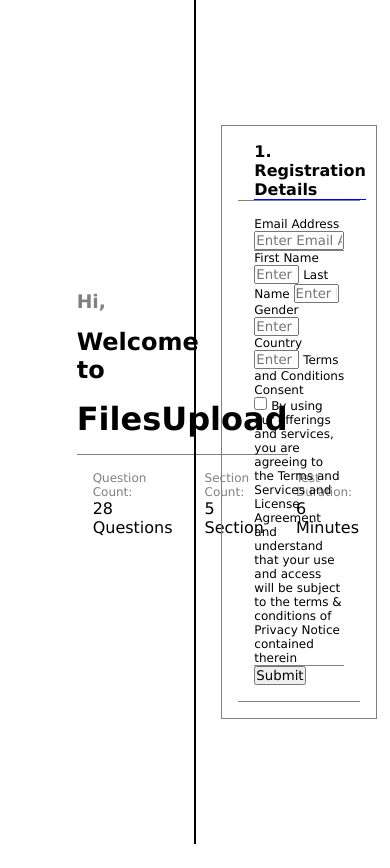
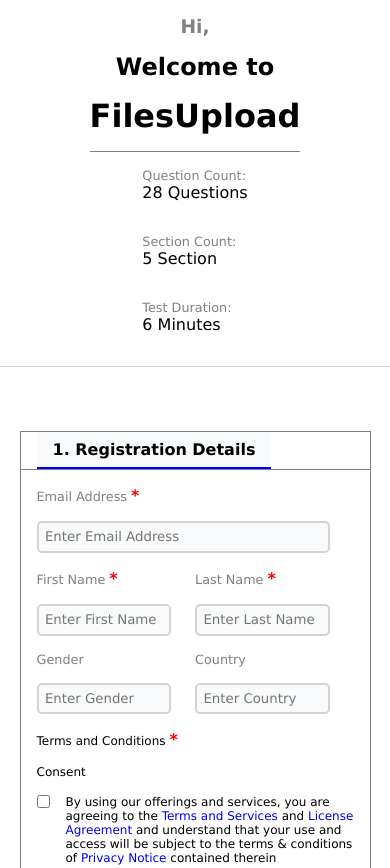
Before and after one commit to shubhampal98/Form-UI, a plain HTML site: page index.html in a window 390 px wide. Shown: the top 868 px of the page. Before the commit the page ends 844 px from the top, so only its background shows below. Drawn offline with Linux system fonts and the light colour scheme.

Commit message:
responsive

```diff
--- a/index.html
+++ b/index.html
@@ -29,34 +29,56 @@
           </div>
         </ul>
       </div>
+      <div class="icon-sec">
+        <div class="icon">
+         <svg xmlns="http://www.w3.org/2000/svg" viewBox="0 0 640 512"><!--! Font Awesome Pro 6.2.0 by @fontawesome - https://fontawesome.com License - https://fontawesome.com/license (Commercial License) Copyright 2022 Fonticons, Inc. --><path d="M64 96c0-35.3 28.7-64 64-64H512c35.3 0 64 28.7 64 64V352H512V96H128V352H64V96zM0 403.2C0 392.6 8.6 384 19.2 384H620.8c10.6 0 19.2 8.6 19.2 19.2c0 42.4-34.4 76.8-76.8 76.8H76.8C34.4 480 0 445.6 0 403.2zM281 209l-31 31 31 31c9.4 9.4 9.4 24.6 0 33.9s-24.6 9.4-33.9 0l-48-48c-9.4-9.4-9.4-24.6 0-33.9l48-48c9.4-9.4 24.6-9.4 33.9 0s9.4 24.6 0 33.9zM393 175l48 48c9.4 9.4 9.4 24.6 0 33.9l-48 48c-9.4 9.4-24.6 9.4-33.9 0s-9.4-24.6 0-33.9l31-31-31-31c-9.4-9.4-9.4-24.6 0-33.9s24.6-9.4 33.9 0z"/></svg>
+        </div>
+        <div class="icon person-icon">
+          <svg xmlns="http://www.w3.org/2000/svg" viewBox="0 0 448 512"><!--! Font Awesome Pro 6.2.0 by @fontawesome - https://fontawesome.com License - https://fontawesome.com/license (Commercial License) Copyright 2022 Fonticons, Inc. --><path d="M224 256c70.7 0 128-57.3 128-128S294.7 0 224 0S96 57.3 96 128s57.3 128 128 128zm-45.7 48C79.8 304 0 383.8 0 482.3C0 498.7 13.3 512 29.7 512H418.3c16.4 0 29.7-13.3 29.7-29.7C448 383.8 368.2 304 269.7 304H178.3z"/></svg>
+         </div>
+      </div>
     </div>
-    <div id="middle-section"></div>
     <div id="right-section">
       <div id="form-section">
       <div>
         <h1 class="text-list">1. Registration Details</h1>
       </div>
       <form action="">
-        <div id="email-sec">
-          <label for="email">Email Address</label>
-          <input id="email" type="text" placeholder="Enter Email Address"/>
+        <div class="row">
+          <div class="form-sec" id="email-sec">
+            <label class="greyc main-list" for="email">Email Address <span>*</span></label>
+            <input class="input" id="email" type="text" placeholder="Enter Email Address"/>
+          </div>
+
         </div>
-
-        <label for="fname">First Name</label>
-        <input id="fname" type="text" placeholder="Enter First Name"/>
-        <label for="lname">Last Name</label>
-        <input id="lname" type="text" placeholder="Enter Last Name"/>
-        <label for="gender">Gender</label>
-        <input id="gender" type="text" placeholder="Enter Gender"/>
-        <label for="country">Country</label>
-        <input id="country" type="text" placeholder="Enter Country"/>
-        <label>Terms and Conditions</label>
-        <p>Consent</p>
+        <div class="row">
+          <div class="form-sec" id="fname-sec">
+            <label class="greyc main-list" for="fname">First Name <span>*</span></label>
+            <input class="input" id="fname" type="text" placeholder="Enter First Name"/>
+          </div>
+          <div class="form-sec" id="lname-sec">
+            <label class="greyc main-list" for="lname">Last Name <span>*</span></label>
+            <input class="input" id="lname" type="text" placeholder="Enter Last Name"/>
+          </div>
+        </div>
+        <div class="row">
+          <div class="form-sec" id="gender-sec">
+            <label class="greyc main-list" for="gender">Gender</label>
+            <input class="input" id="gender" type="text" placeholder="Enter Gender"/>
+          </div>
+          <div class="form-sec" id="country-sec">
+            <label class="greyc main-list" for="country">Country</label>
+            <input class="input" id="country" type="text" placeholder="Enter Country"/>
+          </div>
+        </div>
+        <label>Terms and Conditions <span>*</span></label>
+        <p id="consent-p">Consent</p>
         <div id="consent-box">
           <input type="checkbox" name="consent" id="consent">
-          By using our offerings and services, you are agreeing to the <a>Terms and Services</a> and
-          <a>License Agreement</a> and understand that your use and access will be subject to the terms &
-          conditions of <a>Privacy Notice</a> contained therein
+          <p>By using our offerings and services, you are agreeing to the <a href="#terms">Terms and Services</a> and
+          <a href="#license">License Agreement</a> and understand that your use and access will be subject to the terms &
+          conditions of <a href="#privacy">Privacy Notice</a> contained therein
+        </p>
         </div>
         <input type="submit" class="btn" value="Submit">
       </form>
--- a/style.css
+++ b/style.css
@@ -14,23 +14,24 @@
 }
 
 .main-list {
-  font-size: 12px;
+  font-size: 0.8rem;
 }
 
 .text-list {
-  font-size: 16px;
+  font-size: 1rem;
 }
 
 #main {
   display: flex;
   justify-content: space-around;
   align-items: center;
-  height: 100vh;
+  min-height: 100vh;
 }
 
 #middle-section {
   height: 100vh;
-  border: 1px solid black;
+  border-left: 1px solid lightgray;
+  position: absolute;
 }
 
 
@@ -41,7 +42,9 @@
   display: flex;
   flex-direction: column;
   justify-content: center;
-  padding: 4rem;
+  border-right: 1px solid lightgray;
+  position: relative;
+  /* padding: 4rem; */
 }
 
 .pb1 {
@@ -72,42 +75,165 @@
   width: 40%;
   border: 1px solid grey;
   font-size: 12px;
-  padding: 1rem;
 }
 
 #form-section{
   margin: auto;
 }
 
-#right-section div{
+#form-section div h1 {
+  padding: 0.5rem 1rem;
+  background-color: #F9FAFB ;
+}
+#right-section > div > div{
   border-bottom: 1px solid grey;
 
 }
 
 #right-section div h1{
-  border-bottom: 1px solid blue;
+  border-bottom: 2px solid blue;
   width: fit-content;
   height: 100%;
   margin-left: 1rem;
+}
+
+.row{
+  display: flex;
 }
 
 #right-section form {
   padding: 1rem;
 }
 
-form #email {
+.form-sec {
   width: 100%;
+  margin-bottom: 1rem;
+  margin-right: 1.5rem;
 }
 
-#fname {
-  width: 50%;
+span {
+  color: red;
+  font-size: 1rem;
+  font-weight: bold;
 }
-#lname {
-  width: 50%;
+
+.icon{
+  width: 3rem;
+  height: 3rem;
+  position: absolute;
+  top: 40vh;
+  right: -1.5rem;
+  z-index: 10;
+  background-color: #003865;
+  border-radius: 50%;
+  display: flex;
+  align-items: center;
+  justify-content: center;
 }
-#gender {
-  width: 50%;
+
+.person-icon{
+  top: 60vh;
 }
-#country {
-  width: 50%;
+
+.person-icon svg{
+  width: 1rem;
 }
+
+svg{
+  width: 2rem;
+  fill: white;
+}
+
+
+.input{
+  width: 100%;
+  padding: 0.4rem;
+  border: 2px solid lightgray;
+  border-radius: 5px;
+  outline: grey;
+  background-color: #F9FAFB;
+  margin-top: 1rem;
+}
+
+#consent-p{
+  margin-top: 1rem;
+  margin-bottom: 1rem;
+}
+
+#consent-box{
+  display: flex;
+}
+
+a{
+  text-decoration: none;
+}
+
+#consent {
+  width: 1rem;
+  display: flex;
+  align-self: flex-start;
+  margin-right: 1rem;
+}
+
+.btn {
+  background-color: #D9DFE3;
+  color: white;
+  padding: 0.5rem 1rem;
+  margin-top: 2rem;
+  border: none;
+  border-radius: 5px;
+}
+
+@media screen and (max-width: 600px) {
+  #main{
+    display: flex;
+    flex-direction: column;
+    height: fit-content;
+    overflow: scroll;
+  }
+
+  #left-section {
+    /* background-color: red; */
+    width: 100%;
+    border-right: none;
+    border-bottom: 1px solid lightgray;
+    flex-direction: column;
+    justify-content: center;
+    align-items: center;
+    margin-bottom: 4rem;
+    height: 100%;
+    padding: 1rem;
+    min-height: fit-content;
+
+    /* padding: 4rem; */
+  }
+
+  #right-section {
+    width: 90%;
+    justify-content: center;
+    align-items: center;
+    height: 90vh;
+    min-height: fit-content;
+    margin-bottom: 4rem;
+  }
+
+  svg{
+    display: inline;
+  }
+
+  .icon-sec{
+    display: none;
+  }
+
+  .person-icon{
+    top: 60vh;
+  }
+}
+
+@media screen and (max-width: 1000px) {
+  #test-info ul{
+    display: flex;
+    flex-direction: column;
+    align-items: flex-start;
+  }
+}
```
